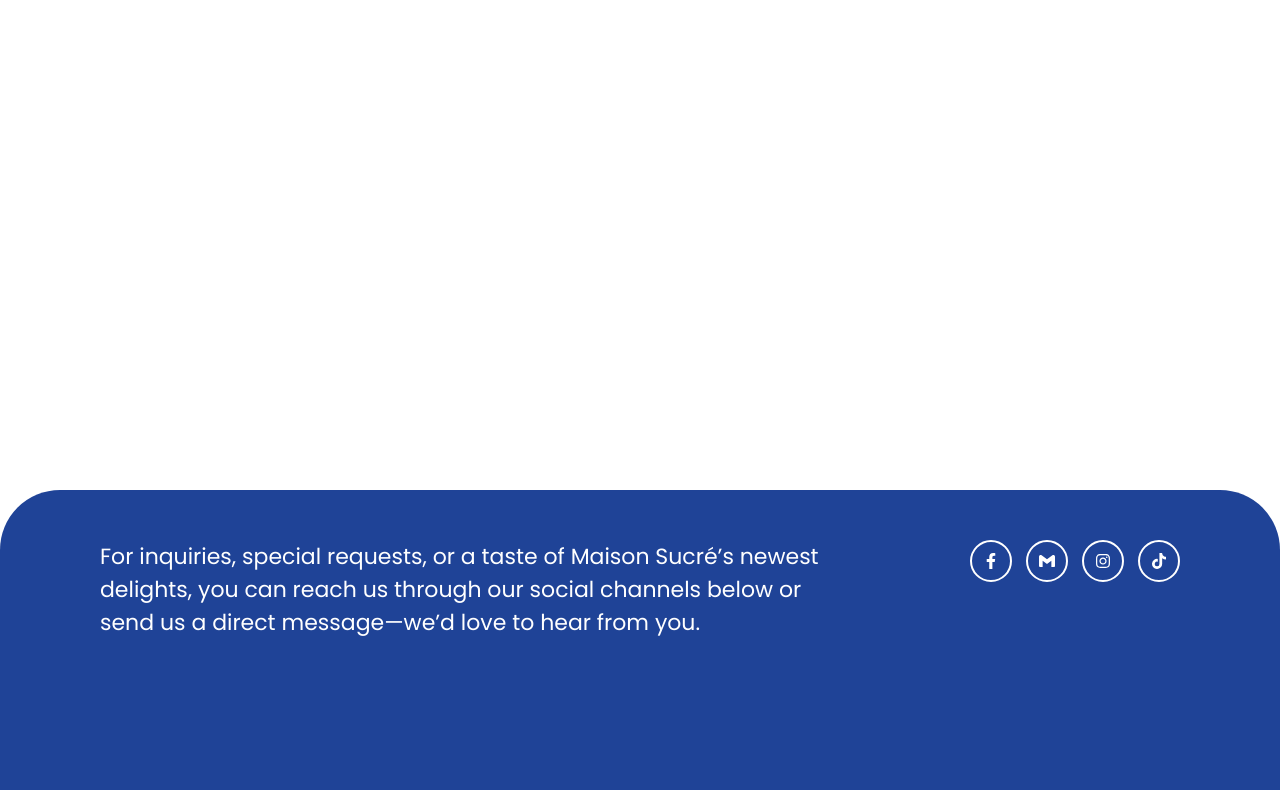
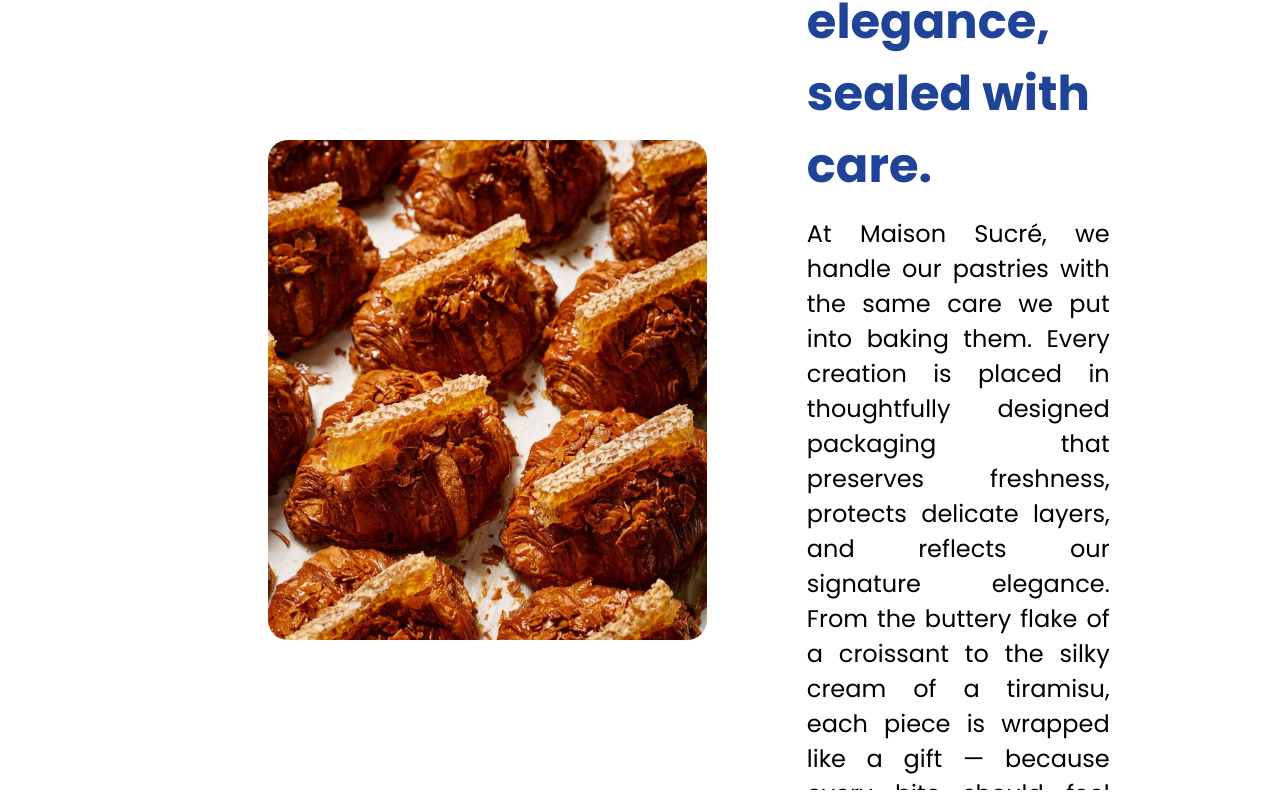
Before and after one commit to marianadine/maisonsucre, a React (Create React App) app: page /about in a window 1280 px wide. Shown: the part 1610-2420 px from the top of the page. Built offline with nearby package versions, Linux system fonts and the light colour scheme.

Commit message:
about ui update

```diff
--- a/src/components/About.jsx
+++ b/src/components/About.jsx
@@ -28,6 +28,17 @@ const About = () => {
       </section>
 
       <section className='container'>
+        <div className='row-container'>
+          <img className='mockup' src={honeycomb} alt="Maison Sucré" />
+          <div style={{ width: '60%' }} className='text-container'>
+            <h1 style={{ textAlign: 'left', marginBottom: '-10px' }} className='poppins-header abouts2'>Wrapped in elegance, sealed with care.</h1>
+
+            <p style={{ textAlign: 'justify' }} className='poppins-text abouts2'>At Maison Sucré, we handle our pastries with the same care we put into baking them. Every creation is placed in thoughtfully designed packaging that preserves freshness, protects delicate layers, and reflects our signature elegance. From the buttery flake of a croissant to the silky cream of a tiramisu, each piece is wrapped like a gift — because every bite should feel special before you even taste it.</p>
+          </div>
+        </div>
+      </section>
+
+      <section className='container'>
         <h1 className='poppins-header inquiry-header'>Contact Us</h1>
         <div className="inquiry-row">
           <p className="inquiry-text">
--- a/src/styles/About.css
+++ b/src/styles/About.css
@@ -13,3 +13,11 @@
     text-align: center;
     width: 60%;
 }
+
+.mockup {
+    width: 700px;
+    height: 500px;
+    margin-left: 300px;
+    object-fit: cover;
+    border-radius: 20px;
+}
```
